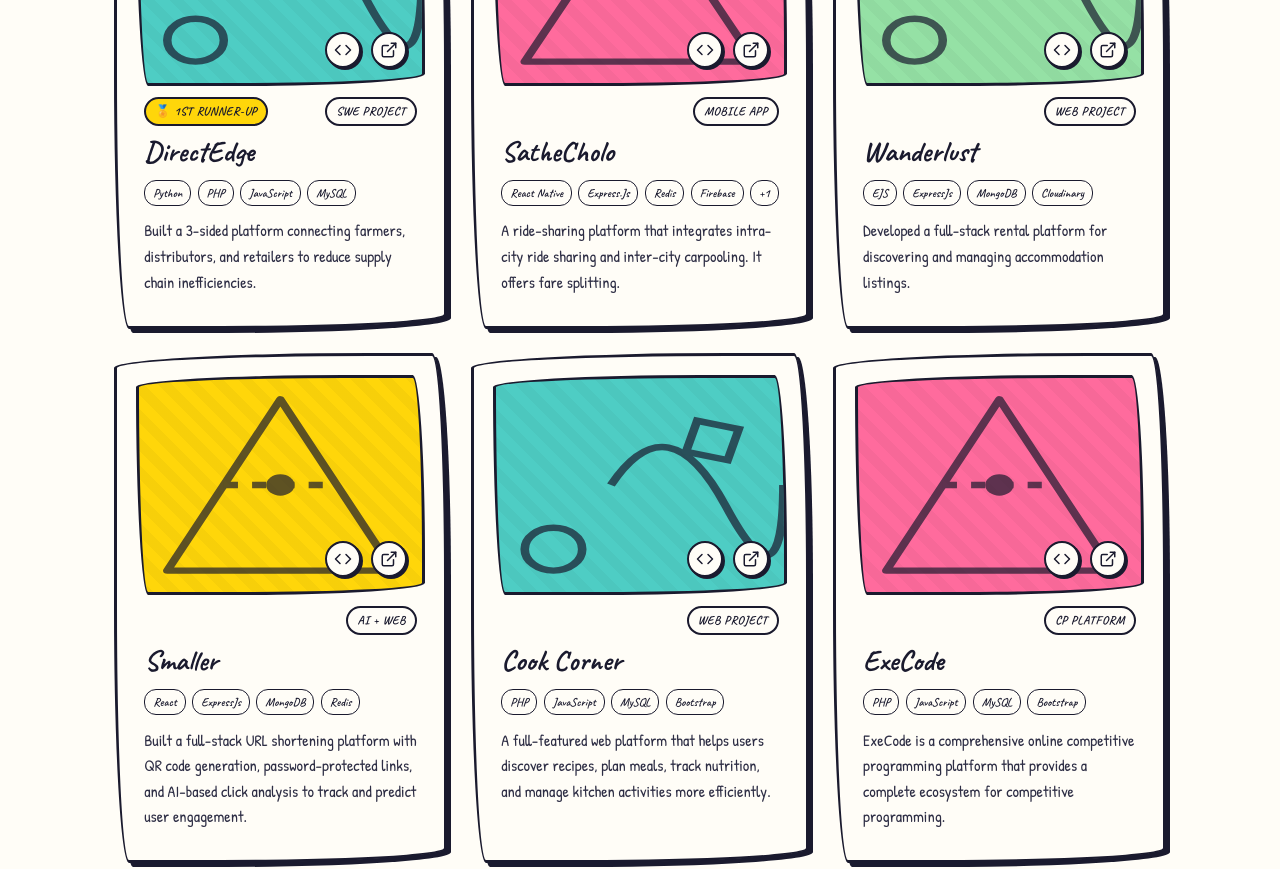
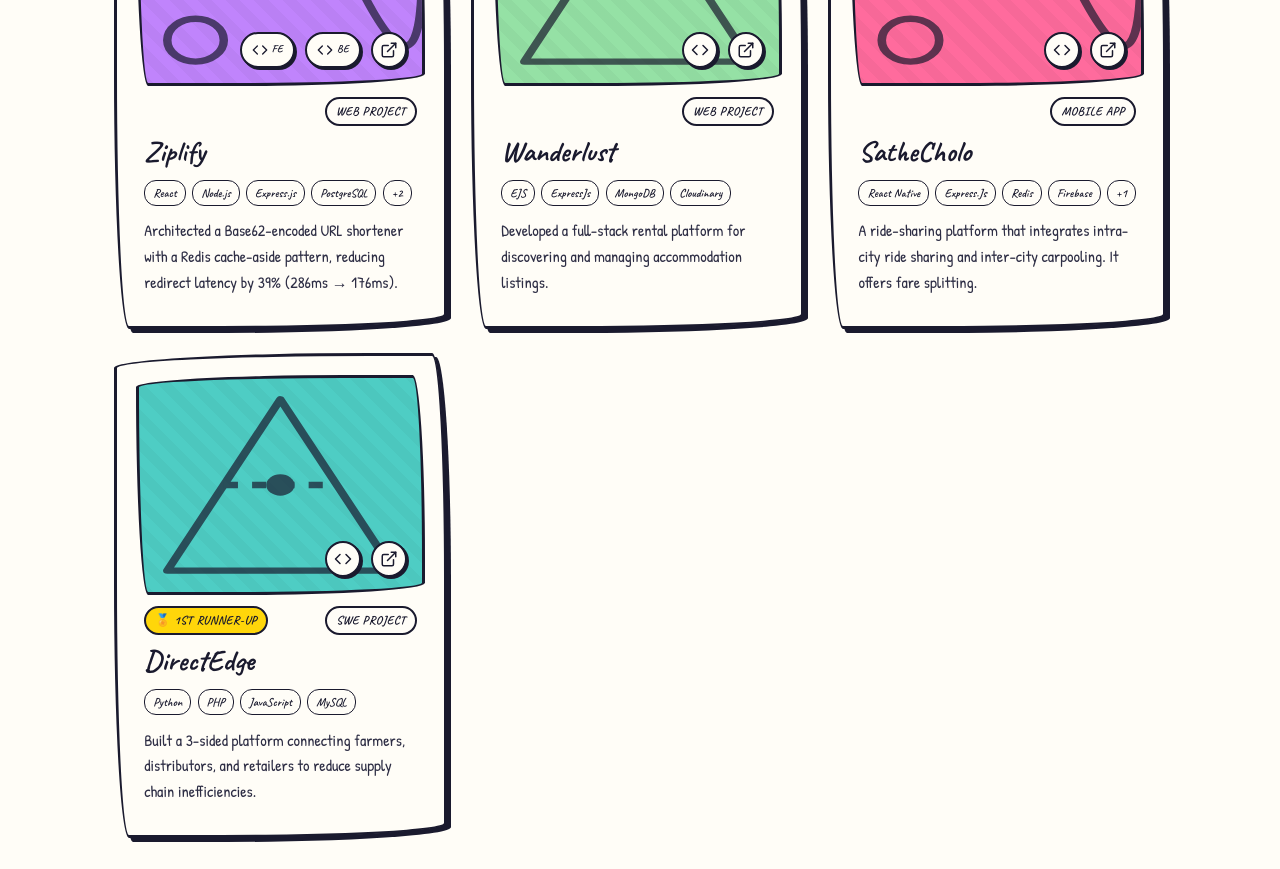
Before and after one commit to Maahhbuub/Mahbub-Doodle, a React (Vite) app: page / in a window 1280 px wide. Shown: the part 3600-4469 px from the top of the page. Built offline with nearby package versions, Linux system fonts and the light colour scheme.

Commit message:
feat(project): add ziplify project

```diff
--- a/src/components/Projects/ProjectModal.jsx
+++ b/src/components/Projects/ProjectModal.jsx
@@ -139,9 +139,20 @@ export default function ProjectModal({ project, onClose }) {
                   <a href={project.link} target="_blank" rel="noopener noreferrer" className="btn-doodle">
                     <ExternalLink size={18} /> Live Demo
                   </a>
-                  <a href={project.repo} target="_blank" rel="noopener noreferrer" className="btn-doodle outline">
-                    <Code size={18} /> GitHub Repo
-                  </a>
+                  {project.repos ? (
+                    <div className={detailStyles.repoGroup}>
+                      <a href={project.repos.frontend} target="_blank" rel="noopener noreferrer" className="btn-doodle outline">
+                        <Code size={16} /> Frontend
+                      </a>
+                      <a href={project.repos.backend} target="_blank" rel="noopener noreferrer" className="btn-doodle outline">
+                        <Code size={16} /> Backend
+                      </a>
+                    </div>
+                  ) : (
+                    <a href={project.repo} target="_blank" rel="noopener noreferrer" className="btn-doodle outline">
+                      <Code size={18} /> GitHub Repo
+                    </a>
+                  )}
                 </div>
               </div>
             </div>
--- a/src/components/Projects/Projects.jsx
+++ b/src/components/Projects/Projects.jsx
@@ -73,9 +73,22 @@ export default function Projects({ limit, showMoreBtn }) {
                   )}
 
                   <div className={styles.linksOverlay}>
-                    <a href={p.repo} target="_blank" rel="noopener noreferrer" aria-label="Github Repo" onClick={e => e.stopPropagation()}>
-                      <Code size={18} />
-                    </a>
+                    {p.repos ? (
+                      <>
+                        <a href={p.repos.frontend} target="_blank" rel="noopener noreferrer" aria-label="Frontend Repo" title="Frontend" onClick={e => e.stopPropagation()} className={styles.repoIconBtn}>
+                          <Code size={16} />
+                          <span className={styles.repoLabel}>FE</span>
+                        </a>
+                        <a href={p.repos.backend} target="_blank" rel="noopener noreferrer" aria-label="Backend Repo" title="Backend" onClick={e => e.stopPropagation()} className={styles.repoIconBtn}>
+                          <Code size={16} />
+                          <span className={styles.repoLabel}>BE</span>
+                        </a>
+                      </>
+                    ) : (
+                      <a href={p.repo} target="_blank" rel="noopener noreferrer" aria-label="Github Repo" onClick={e => e.stopPropagation()}>
+                        <Code size={18} />
+                      </a>
+                    )}
                     <a href={p.link} target="_blank" rel="noopener noreferrer" aria-label="Live Demo" onClick={e => e.stopPropagation()}>
                       <ExternalLink size={18} />
                     </a>
--- a/src/components/Projects/Projects.module.css
+++ b/src/components/Projects/Projects.module.css
@@ -99,6 +99,10 @@
   background-color: var(--accent-yellow);
 }
 
+.purple {
+  background-color: #c084fc;
+}
+
 .cardTape {
   position: absolute;
   top: -10px;
@@ -154,6 +158,24 @@
   transform: translate(-3px, -3px) rotate(5deg);
   box-shadow: 5px 5px 0 var(--ink);
   background: var(--accent-yellow);
+}
+
+/* FE / BE split icon buttons */
+.repoIconBtn {
+  display: flex;
+  align-items: center;
+  gap: 4px;
+  padding: 0 10px;
+  width: auto !important;
+  border-radius: 20px !important;
+}
+
+.repoLabel {
+  font-family: var(--font-doodle);
+  font-size: 0.65rem;
+  font-weight: 700;
+  letter-spacing: 0.04em;
+  line-height: 1;
 }
 
 .badges {
--- a/src/data/projects.js
+++ b/src/data/projects.js
@@ -1,27 +1,56 @@
 export const projects = [
   {
     id: 1,
-    title: 'DirectEdge',
-    achievement: '🏅 1st Runner-Up',
-    type: 'SWE Project',
+    title: 'Ziplify',
+    type: 'Web Project',
     year: '2025',
     status: 'Completed',
-    desc: 'Built a 3-sided platform connecting farmers, distributors, and retailers to reduce supply chain inefficiencies.',
-    longDesc: 'DirectEdge breaks the traditional barriers of agriculture supply chains by introducing a decentralized 3-sided marketplace. It empowers local farmers to sell directly to distributors and retailers, maximizing profit while cutting down logistics overheads.',
-    features: ['Multi-role dashboard', 'Inventory and batch tracking', 'Order management lifecycle', 'Automated invoicing'],
+    desc: 'Architected a Base62-encoded URL shortener with a Redis cache-aside pattern, reducing redirect latency by 39% (286ms → 176ms).',
+    longDesc: 'Ziplify is a production-grade URL shortener built with a performance-first mindset. It uses Base62 encoding for compact short codes and a Redis cache-aside strategy to minimize database hits on redirects. Distributed rate limiting is enforced across independently deployed frontend and backend services, ensuring consistent limits at scale.',
+    features: [
+      'Base62-encoded short URL generation',
+      'Redis cache-aside for 39% faster redirects',
+      'Distributed rate limiting across Vercel & Render',
+      'Atomic sequence-based ID generation via Prisma',
+    ],
     architecture: [
-      { layer: 'Frontend', detail: 'PHP-rendered views & vanilla JavaScript for interactive UI components' },
-      { layer: 'Backend', detail: 'Python REST API handling business logic and role-based access control' },
-      { layer: 'Database', detail: 'MySQL with normalized schema for farmers, distributors, and retailers' },
-      { layer: 'Auth', detail: 'Session-based authentication with role segregation per user type' },
+      { layer: 'Frontend', detail: 'React SPA deployed on Vercel with edge rewrites for cross-service routing' },
+      { layer: 'Backend', detail: 'Node.js + Express.js REST API deployed on Render with TypeScript' },
+      { layer: 'Cache', detail: 'Redis for cache-aside redirect acceleration and distributed rate limiting' },
+      { layer: 'Database', detail: 'PostgreSQL (Neon) via Prisma ORM with atomic sequence-based ID generation' },
     ],
-    tags: ['Python', 'PHP', 'JavaScript', 'MySQL'],
-    color: 'blue',
-    link: 'https://www.example.com/',
-    repo: 'https://github.com/TashinParvez/direct-edge',
+    tags: ['React', 'Node.js', 'Express.js', 'PostgreSQL', 'Prisma', 'Redis'],
+    color: 'purple',
+    link: 'https://ziplify.vercel.app',
+    repos: {
+      frontend: 'https://github.com/Maahhbuub/ziplify-web',
+      backend: 'https://github.com/Maahhbuub/ziplify-server',
+    },
   },
+
   {
     id: 2,
+    title: 'Wanderlust',
+    type: 'Web Project',
+    year: '2025',
+    status: 'Completed',
+    desc: 'Developed a full-stack rental platform for discovering and managing accommodation listings.',
+    longDesc: 'Wanderlust provides travelers with top-tier, curated accommodation listings. Designed from the ground up for seamless discovery, users can browse various properties, manage their trips, and leave reviews for their stays in an interactive environment.',
+    features: ['Interactive map integration', 'Secure user authentication', 'Review and rating engine', 'Media optimization with Cloudinary'],
+    architecture: [
+      { layer: 'Frontend', detail: 'Server-side rendered EJS templates with dynamic listing pages' },
+      { layer: 'Backend', detail: 'Express.js MVC server handling routes, middleware, and session auth' },
+      { layer: 'Database', detail: 'MongoDB with Mongoose ODM for flexible listing and review schemas' },
+      { layer: 'Media', detail: 'Cloudinary integration for image upload, transformation, and CDN delivery' },
+    ],
+    tags: ['EJS', 'ExpressJs', 'MongoDB', 'Cloudinary'],
+    color: 'green',
+    link: 'https://wanderlust-ltah.onrender.com/',
+    repo: 'https://github.com/Maahhbuub/Wanderlust',
+  },
+
+  {
+    id: 3,
     title: 'SatheCholo',
     type: 'Mobile App',
     year: '2026',
@@ -42,83 +71,25 @@ export const projects = [
   },
 
   {
-    id: 3,
-    title: 'Wanderlust',
-    type: 'Web Project',
+    id: 4,
+    title: 'DirectEdge',
+    achievement: '🏅 1st Runner-Up',
+    type: 'SWE Project',
     year: '2025',
     status: 'Completed',
-    desc: 'Developed a full-stack rental platform for discovering and managing accommodation listings.',
-    longDesc: 'Wanderlust provides travelers with top-tier, curated accommodation listings. Designed from the ground up for seamless discovery, users can browse various properties, manage their trips, and leave reviews for their stays in an interactive environment.',
-    features: ['Interactive map integration', 'Secure user authentication', 'Review and rating engine', 'Media optimization with Cloudinary'],
+    desc: 'Built a 3-sided platform connecting farmers, distributors, and retailers to reduce supply chain inefficiencies.',
+    longDesc: 'DirectEdge breaks the traditional barriers of agriculture supply chains by introducing a decentralized 3-sided marketplace. It empowers local farmers to sell directly to distributors and retailers, maximizing profit while cutting down logistics overheads.',
+    features: ['Multi-role dashboard', 'Inventory and batch tracking', 'Order management lifecycle', 'Automated invoicing'],
     architecture: [
-      { layer: 'Frontend', detail: 'Server-side rendered EJS templates with dynamic listing pages' },
-      { layer: 'Backend', detail: 'Express.js MVC server handling routes, middleware, and session auth' },
-      { layer: 'Database', detail: 'MongoDB with Mongoose ODM for flexible listing and review schemas' },
-      { layer: 'Media', detail: 'Cloudinary integration for image upload, transformation, and CDN delivery' },
+      { layer: 'Frontend', detail: 'PHP-rendered views & vanilla JavaScript for interactive UI components' },
+      { layer: 'Backend', detail: 'Python REST API handling business logic and role-based access control' },
+      { layer: 'Database', detail: 'MySQL with normalized schema for farmers, distributors, and retailers' },
+      { layer: 'Auth', detail: 'Session-based authentication with role segregation per user type' },
     ],
-    tags: ['EJS', 'ExpressJs', 'MongoDB', 'Cloudinary'],
-    color: 'green',
-    link: 'https://wanderlust-ltah.onrender.com/',
-    repo: 'https://github.com/Maahhbuub/Wanderlust',
-  },
-  {
-    id: 4,
-    title: 'Smaller',
-    type: 'AI + Web',
-    year: '2026',
-    status: 'Completed',
-    desc: 'Built a full-stack URL shortening platform with QR code generation, password-protected links, and AI-based click analysis to track and predict user engagement.',
-    longDesc: 'Smaller goes beyond basic URL shortening by supplying a suite of marketing and analytics tools. From password-protected destination routing to predictive AI analyses on engagement trends, it enables marketers to understand their traffic deeply.',
-    features: ['QR Code Generation', 'Password protection for links', 'In-depth click analysis', 'AI engagement predictions'],
-    architecture: [
-      { layer: 'Frontend', detail: 'React SPA with dashboard for link management and analytics charts' },
-      { layer: 'Backend', detail: 'Express.js API handling URL shortening, redirects, and click tracking' },
-      { layer: 'Cache', detail: 'Redis for fast redirect lookup and rate-limiting short URL hits' },
-      { layer: 'AI Layer', detail: 'ML model for predicting engagement trends from historical click data' },
-    ],
-    tags: ['React', 'ExpressJs', 'MongoDB', 'Redis'],
-    color: 'yellow',
-    link: 'https://www.example.com/',
-    repo: 'https://github.com/Maahhbuub/Shorten',
-  },
-  {
-    id: 5,
-    title: 'Cook Corner',
-    type: 'Web Project',
-    year: '2024',
-    status: 'Completed',
-    desc: 'A full-featured web platform that helps users discover recipes, plan meals, track nutrition, and manage kitchen activities more efficiently.',
-    longDesc: 'Cook Corner is the ultimate culinary companion. By blending recipe browsing, meal planning, and nutrition tracking, the platform offers an all-in-one kitchen helper making daily cooking accessible, organized, and fun.',
-    features: ['Dynamic recipe discovery', 'Integrated meal planner', 'Nutritional value calculator', 'Pantry management tools'],
-    architecture: [
-      { layer: 'Frontend', detail: 'Bootstrap 5 UI with JS-driven dynamic recipe filtering and planner views' },
-      { layer: 'Backend', detail: 'PHP handling routing, session auth, and server-side rendering' },
-      { layer: 'Database', detail: 'MySQL storing recipes, ingredients, user plans, and nutritional data' },
-      { layer: 'Media', detail: 'Local file storage for recipe images with PHP upload validation' },
-    ],
-    tags: ['PHP', 'JavaScript', 'MySQL', 'Bootstrap'],
+    tags: ['Python', 'PHP', 'JavaScript', 'MySQL'],
     color: 'blue',
     link: 'https://www.example.com/',
-    repo: 'https://github.com/TashinParvez/Cook-Corner',
+    repo: 'https://github.com/TashinParvez/direct-edge',
   },
-  {
-    id: 6,
-    title: 'ExeCode',
-    type: 'CP Platform',
-    year: '2025',
-    status: 'Completed',
-    desc: 'ExeCode is a comprehensive online competitive programming platform that provides a complete ecosystem for competitive programming.',
-    longDesc: 'ExeCode is an online judge and learning platform targeted at aspiring competitive programmers. It features an array of challenges, real-time code execution, and leaderboards to foster a healthy, competitive learning environment.',
-    features: ['Real-time code execution engine', 'Global leaderboards', 'Curated algorithmic challenges', 'Discussion forums'],
-    architecture: [
-      { layer: 'Frontend', detail: 'Bootstrap-based UI with a Monaco-style code editor and real-time output panel' },
-      { layer: 'Backend', detail: 'PHP handling problem sets, submissions, and user management' },
-      { layer: 'Judge', detail: 'Sandboxed code execution engine supporting C++, Python, and Java' },
-      { layer: 'Database', detail: 'MySQL for problems, submissions, verdicts, and leaderboard rankings' },
-    ],
-    tags: ['PHP', 'JavaScript', 'MySQL', 'Bootstrap'],
-    color: 'pink',
-    link: 'https://www.example.com/',
-    repo: 'https://github.com/Maahhbuub/ExeCode',
-  }
+
 ];
--- a/src/pages/ProjectDetails.module.css
+++ b/src/pages/ProjectDetails.module.css
@@ -82,6 +82,10 @@
 
 .yellow {
   background-color: var(--accent-yellow);
+}
+
+.purple {
+  background-color: #c084fc;
 }
 
 .title {
@@ -299,6 +303,21 @@
   gap: 0.5rem;
 }
 
+.repoGroup {
+  display: grid;
+  grid-template-columns: 1fr 1fr;
+  gap: 0.6rem;
+}
+
+.repoGroup a {
+  width: 100%;
+  display: flex;
+  align-items: center;
+  justify-content: center;
+  gap: 0.4rem;
+  font-size: 0.9rem;
+}
+
 .sketchContainer {
   aspect-ratio: 1;
   border: 2px dashed var(--ink);
```
Also changed, not shown: 1 other file (tests, documents, lock files or other folders).
